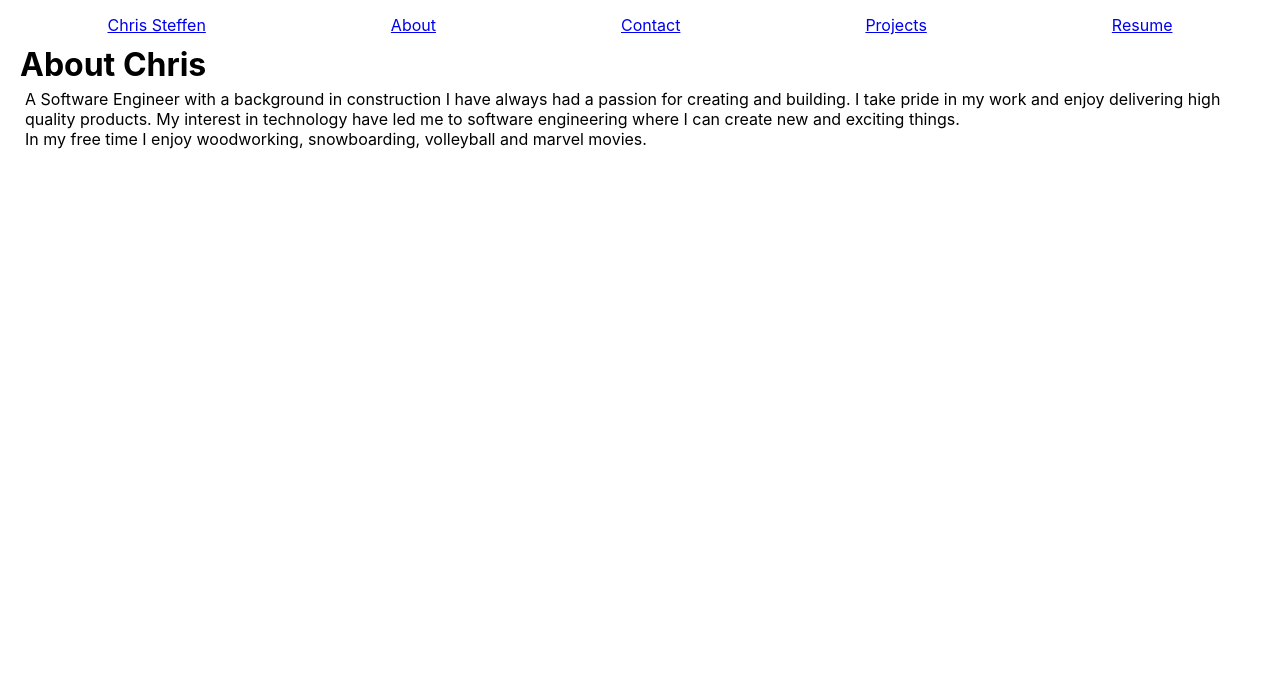
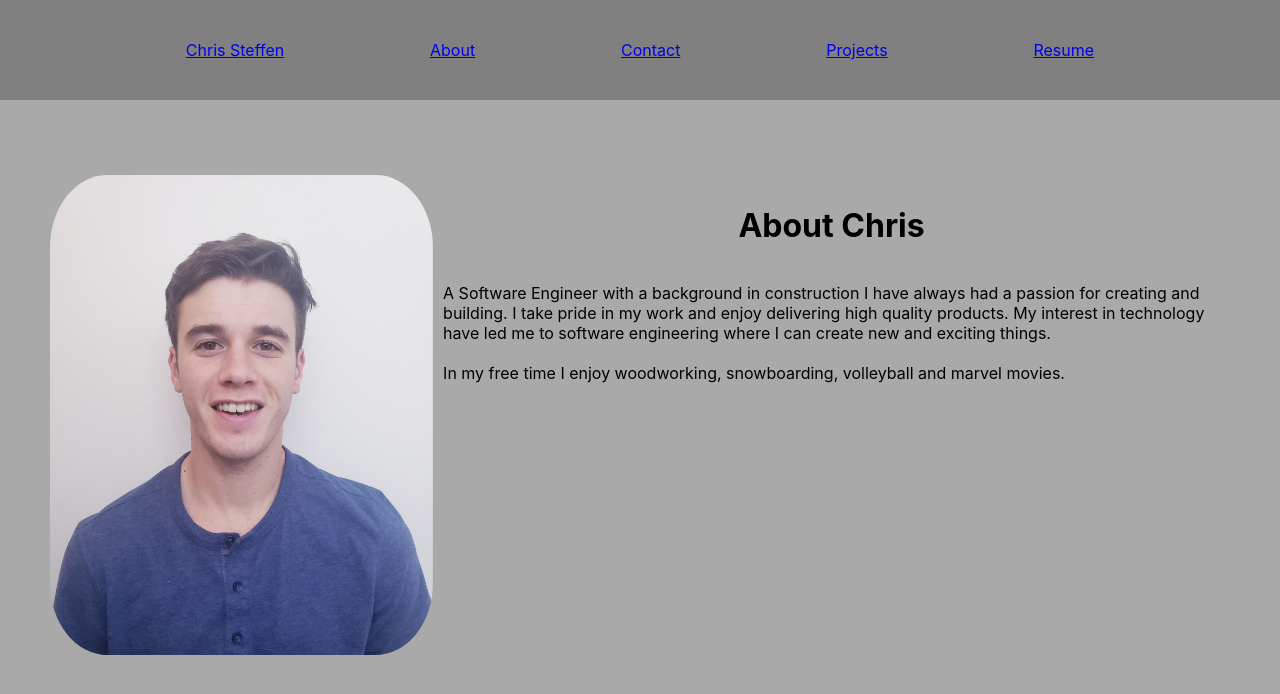
Before and after one commit to chrsteffen1/portfolio, a React (Create React App) app: page /about in a window 1280 px wide. Shown: the top 694 px of the page. Built offline with nearby package versions, Linux system fonts and the light colour scheme.

Commit message:
stlye nav bar and add non white background

```diff
--- a/src/App.css
+++ b/src/App.css
@@ -1,13 +1,19 @@
 .App {
   text-align: center;
+}
+body{
+  background-color: darkgray;
 }
 
 nav{
   display: flex;
   align-items: center;
-  justify-content: space-around;
+  flex-direction: row;
+  justify-content: space-evenly;
+  padding: 40px;
+  background-color: grey;
+}
 
-}
 
 
 
--- a/src/pages/About/About.jsx
+++ b/src/pages/About/About.jsx
@@ -1,15 +1,18 @@
 import styles from './About.module.css'
+import Pic from '../../assets/profilePic.jpeg'
 
 const About = () => {
   return (
     <div className={styles.about}>
+      <img className={styles.image} src={Pic} alt="" />
+      <div className={styles.info}>
       <h1>About Chris</h1>
-      <div>
-        <p>A Software Engineer with a background in construction I have always had a passion for creating and building. I take pride in my work and enjoy delivering high quality products. My interest in technology have led me to software engineering where I can create new and exciting things.
-        <br />
-        In my free time I enjoy woodworking, snowboarding, volleyball and marvel movies. <br />
-        </p>
-      </div>
+      <p>A Software Engineer with a background in construction I have always had a passion for creating and building. I take pride in my work and enjoy delivering high quality products. My interest in technology have led me to software engineering where I can create new and exciting things.
+      <br />
+      <br />
+      In my free time I enjoy woodworking, snowboarding, volleyball and marvel movies. <br />
+      </p>
+        </div>
     </div>
   );
 }
--- a/src/pages/About/About.module.css
+++ b/src/pages/About/About.module.css
@@ -0,0 +1,22 @@
+.about{
+  display: flex;
+  align-items: flex-start;
+  justify-content: space-around;
+  flex-direction: row;
+  margin-top: 25px ;
+  padding: 50px;
+}
+
+.info{
+  display: flex;
+  align-items: center;
+  justify-content: flex-start;
+  flex-direction: column;
+  margin: 0;
+  padding: 10px;
+}
+
+.image{
+  display: flex;
+  border-radius: 15%;
+}
--- a/src/pages/Home/Home.module.css
+++ b/src/pages/Home/Home.module.css
@@ -1,9 +1,6 @@
-*{
-  margin: 5px;
-}
 .image{
   max-width: 300px;
-  border-radius: 25%;
+  border-radius: 15%;
 }
 
 .landing{
--- a/src/pages/ProjectDetails/ProjectDetails.jsx
+++ b/src/pages/ProjectDetails/ProjectDetails.jsx
@@ -8,12 +8,12 @@ const ProjectDetails = () => {
 
   return (
     <div className={styles.details}>
-    <h1>{project.title}</h1>
-    <p>{project.description}</p>
-    <img src={project.image} alt={project.title} />
+    <h1 className={styles.title}>{project.title}</h1>
+    <img src={project.image} alt={project.title} className={styles.image} />
     <br />
-    <a href={project.repositoryLink}><button>GitHub</button></a>
-    <a href={project.deploymentLink}><button>Link</button></a>
+    <p className={styles.description}>{project.description}</p>
+    <a href={project.repositoryLink} className={styles.git}><button>GitHub</button></a>
+    <a href={project.deploymentLink} className={styles.link}><button>Link</button></a>
     </div>
   );
 }
```
Also changed, not shown: src/index.css (line endings or trailing spaces).
